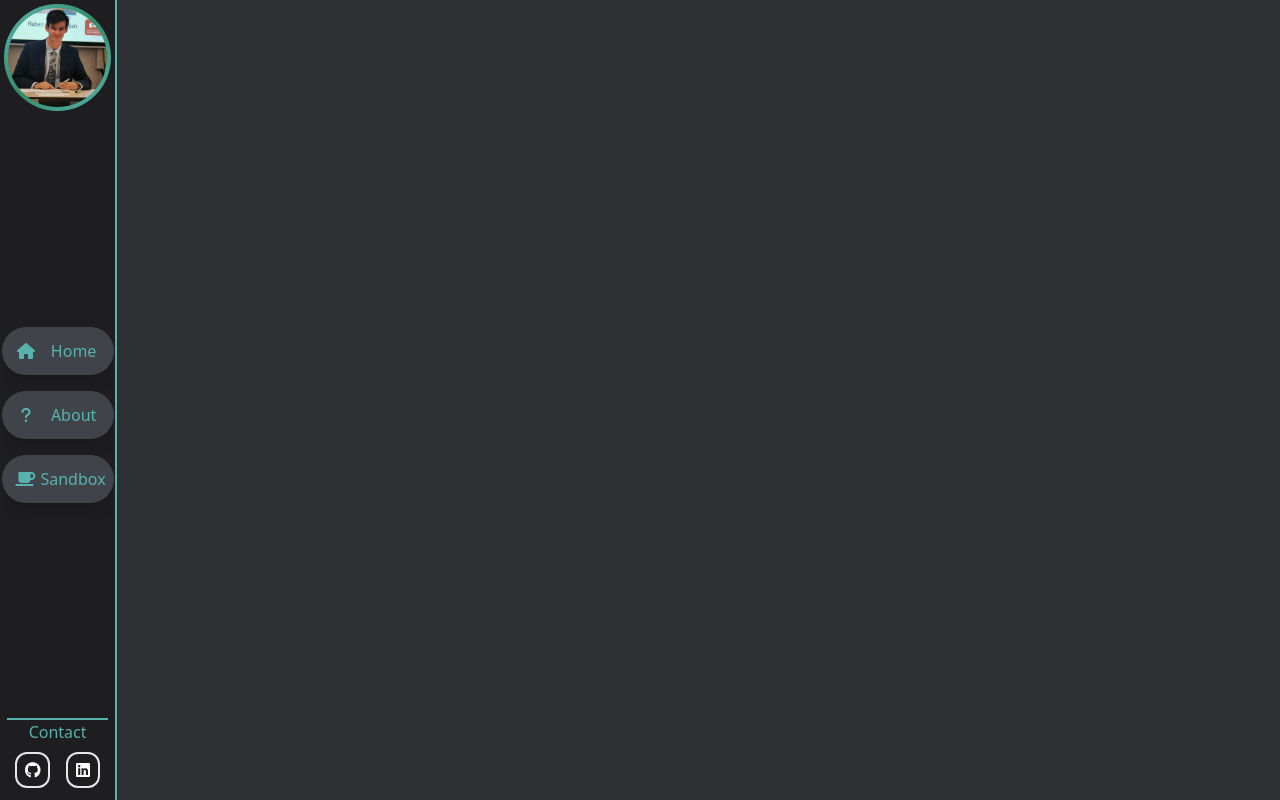
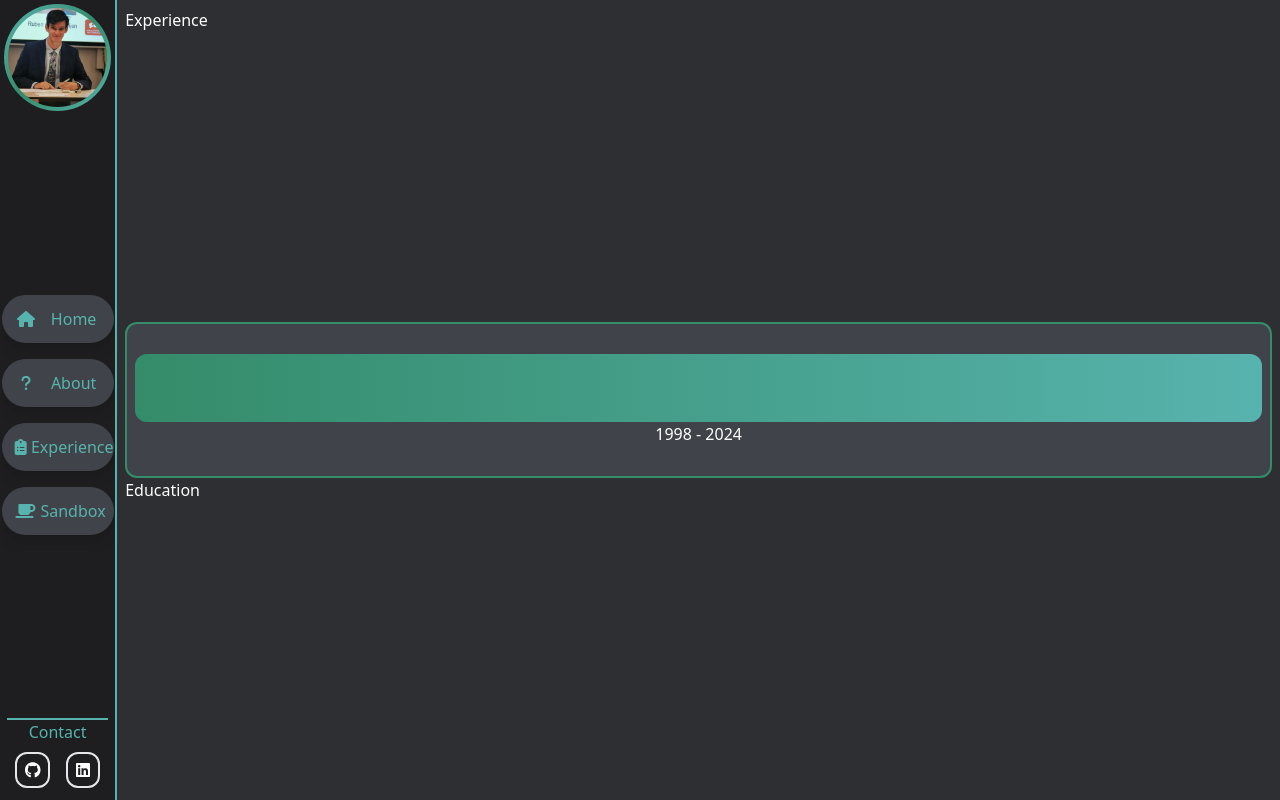
Before and after one commit to FRMeulen/me-online, a Vue app: page /experience in a window 1280 px wide. Built offline with nearby package versions, Linux system fonts and the light colour scheme; no server answers.

Commit message:
Setup of experience view.

```diff
--- a/src/App.vue
+++ b/src/App.vue
@@ -1,8 +1,11 @@
 <template>
   <div class="flex flex-row z-50">
     <SideBar />
-    <div class="min-h-screen max-h-screen bg-bgprimary w-full flex flex-col">
-      <RouterView class="router-view m-2 text-white" v-slot="{ Component }">
+    <div class="bg-bgprimary w-screen h-screen flex flex-col relative">
+      <RouterView
+        class="router-view flex m-2 text-white"
+        v-slot="{ Component }"
+      >
         <Transition name="page-flipbook" mode="out-in">
           <component :is="Component"></component>
         </Transition>
--- /dev/null
+++ b/src/components/experience/TimeBar.vue
@@ -0,0 +1,20 @@
+<template>
+  <div class="flex flex-col w-full justify-center items-center p-2">
+    <div
+      class="h-1/2 flex bg-gradient-to-r from-secondary to-primary rounded-xl w-full"
+    ></div>
+    <span>{{ start }} - {{ end }}</span>
+  </div>
+</template>
+
+<script lang="ts" setup>
+import { ref } from "vue";
+
+const props = defineProps({
+  start: Number,
+  end: Number,
+});
+
+const start = ref(props.start);
+const end = ref(props.end);
+</script>
--- a/src/components/layout/SideBar.vue
+++ b/src/components/layout/SideBar.vue
@@ -19,6 +19,11 @@
         icon-name="fa-solid fa-question"
         button-name="About"
         @click="navigate('about')"
+      />
+      <PageButton
+        icon-name="fa-solid fa-clipboard-list"
+        button-name="Experience"
+        @click="navigate('experience')"
       />
       <PageButton
         icon-name="fa-solid fa-coffee"
--- a/src/main.ts
+++ b/src/main.ts
@@ -11,8 +11,8 @@ import { FontAwesomeIcon } from "@fortawesome/vue-fontawesome";
 import {
   faHouse,
   faQuestion,
-  faEnvelope,
   faCoffee,
+  faClipboardList,
   faArrowUpRightDots,
   faGamepad,
   faPersonWalking,
@@ -24,7 +24,8 @@ import {
 } from "@fortawesome/free-solid-svg-icons";
 import { faGithub, faLinkedin } from "@fortawesome/free-brands-svg-icons";
 
-library.add(faHouse, faQuestion, faEnvelope, faCoffee, faArrowUpRightDots, faGamepad, faPersonWalking, faCode, faDice, faBeer, faMusic, faPaw);
+library.add(faHouse, faQuestion, faCoffee, faClipboardList);
+library.add(faArrowUpRightDots, faGamepad, faPersonWalking, faCode, faDice, faBeer, faMusic, faPaw);
 library.add(faGithub, faLinkedin);
 
 createApp(App)
--- a/src/router/index.ts
+++ b/src/router/index.ts
@@ -17,6 +17,11 @@ const routes: Array<RouteRecordRaw> = [
     name: "sandbox",
     component: () => import("@/views/SandBoxView.vue"),
   },
+  {
+    path: "/experience",
+    name: "experience",
+    component: () => import("@/views/ExperienceView.vue"),
+  },
 ];
 
 const router = createRouter({
--- /dev/null
+++ b/src/views/ExperienceView.vue
@@ -0,0 +1,25 @@
+<template>
+  <div class="experience-education h-full flex flex-col">
+    <div class="experience-box flex h-2/5 w-full">
+      <span class="experience">Experience</span>
+    </div>
+    <div
+      class="time-bar flex items-stretch h-1/5 w-full justify-center bg-bgaccent rounded-xl border-secondary border-2"
+    >
+      <TimeBar :start="birthYear" :end="currentYear" />
+    </div>
+    <div class="education-box flex h-2/5 w-full">
+      <span class="education">Education</span>
+    </div>
+  </div>
+</template>
+
+<script lang="ts" setup>
+import { computed } from "vue";
+import TimeBar from "@/components/experience/TimeBar.vue";
+
+const birthYear = 1998;
+const currentYear = computed(() => {
+  return new Date().getFullYear();
+});
+</script>
```
